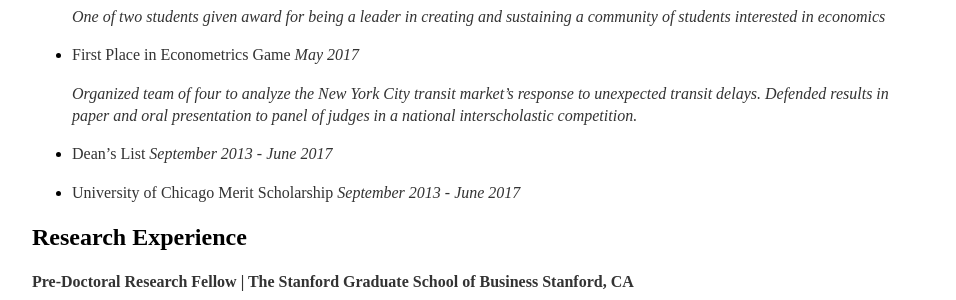
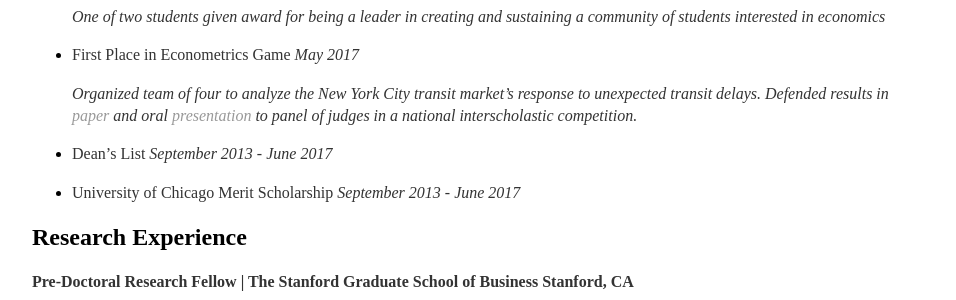
Before and after one commit to lcurrier/lcurrier.github.io, a Jekyll site: the page built from cv/index.md, in a window 1280 px wide and 900 px high, scrolled down 529 px. Shown: the part 175-475 px from the top of the window, without its empty margins (160-1116 px from the left). Built offline with Jekyll 4.4.1, drawn with Linux system fonts in a browser that asks for light colours.

Commit message:
adding econometrics game links

```diff
--- a/cv/index.md
+++ b/cv/index.md
@@ -38,7 +38,7 @@
 
     *Organized team of four to analyze the New York City transit
     market's response to unexpected transit delays. Defended results in
-    paper and oral presentation to panel of judges in a national
+    <a href="__2019-year-williamsburg.pdf" class="download" color= "blue" title="paper">paper</a> and oral <a href="team-3-presentation.pdf" class="download" color= "blue" title="presentation">presentation</a> to panel of judges in a national
     interscholastic competition.*
 
 -   Dean's List *September 2013 - June 2017*
```
